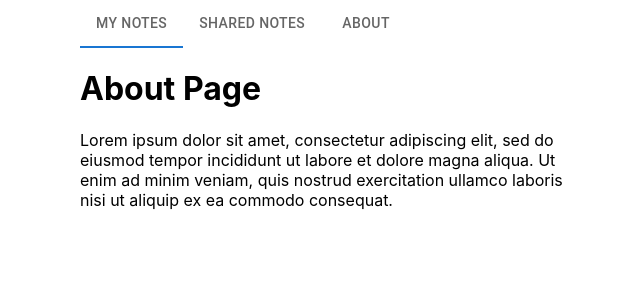
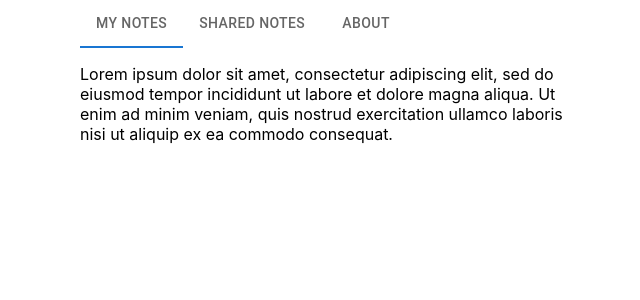
Before and after one commit to AndreyDrozd007/react-module, a React (Create React App) app: page /about in a window 1280 px wide. Shown: the top 300 px of the page, without its empty margins (310-950 px from the left). Built offline with nearby package versions, Linux system fonts and the light colour scheme.

Commit message:
refactor:delete tag h1

```diff
--- a/src/pages/About/About.jsx
+++ b/src/pages/About/About.jsx
@@ -2,7 +2,6 @@ import React from "react";
 
 const About = () => (
     <>
-        <h1> About Page</h1>
         <p>
         Lorem ipsum dolor sit amet, consectetur adipiscing elit,
         sed do eiusmod tempor incididunt ut labore et dolore magna aliqua.
```
